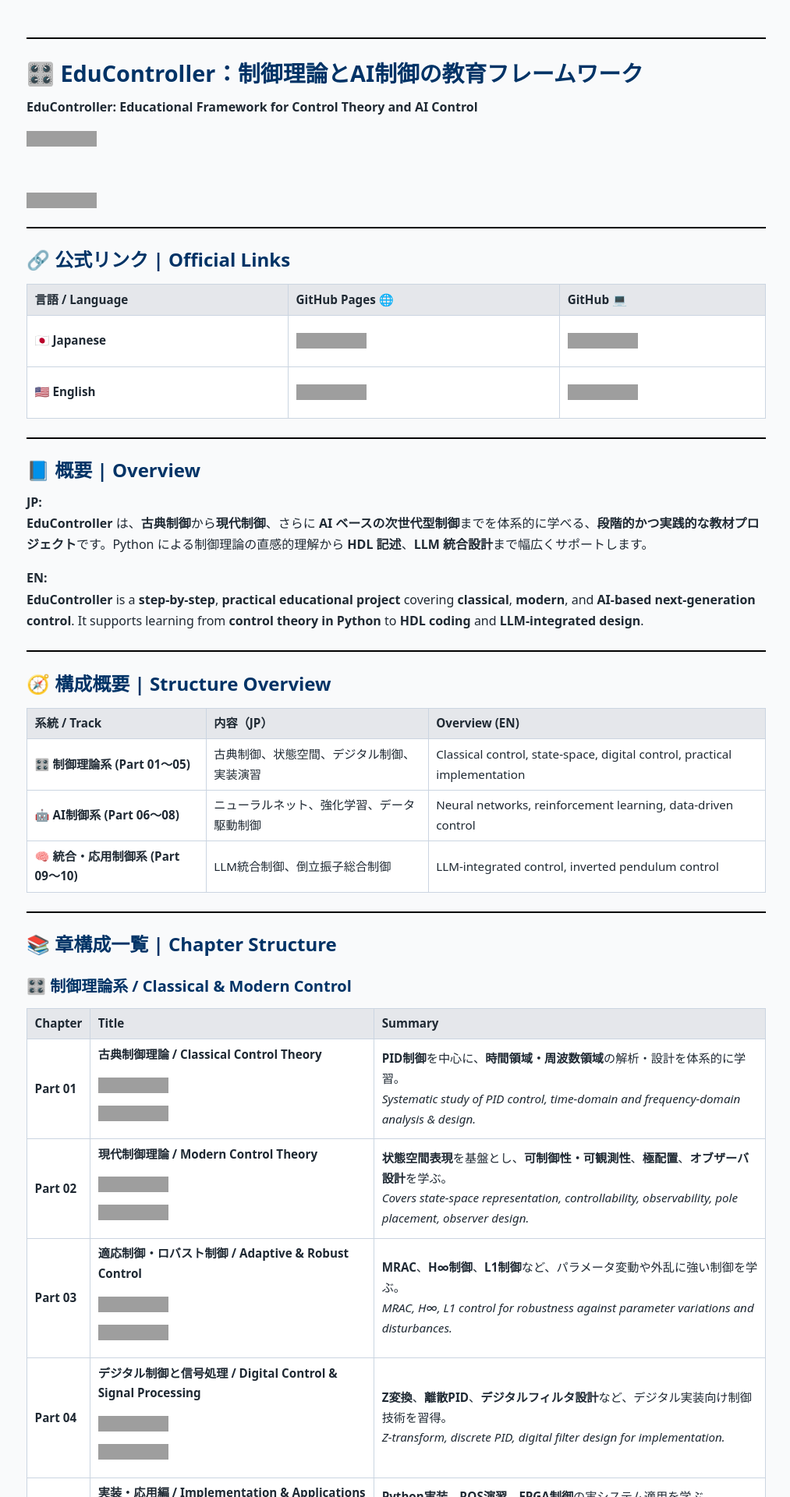
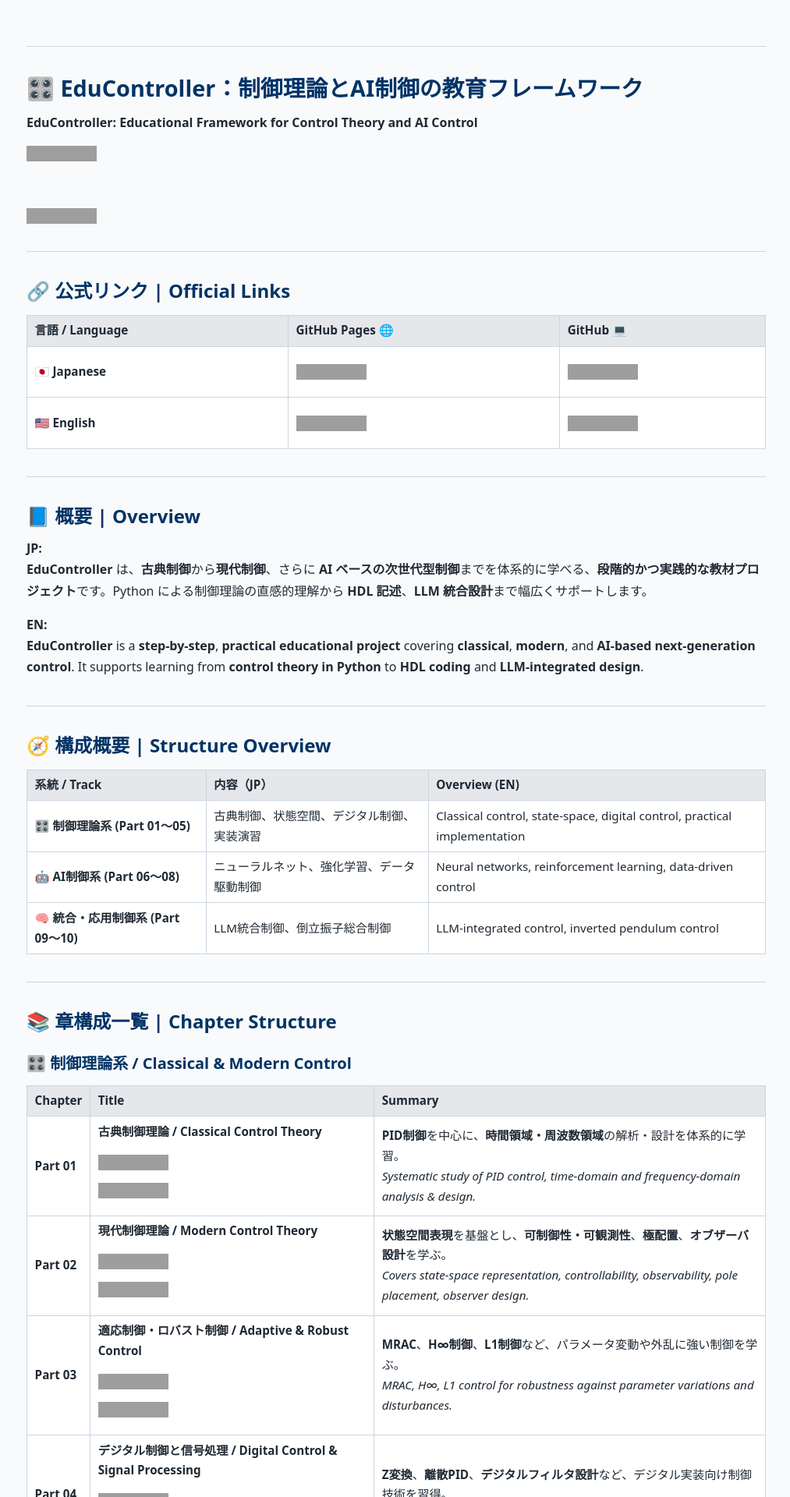
Before and after one commit to Samizo-AITL/EduController, a Jekyll site: the page built from index.md, in a window 1280 px wide. Shown: the top 1920 px of the page at 78% size, without its empty margins (96-1109 px from the left). Built offline with Jekyll 4.4.1, drawn with Linux system fonts in a browser that asks for light colours; grey boxes are pictures that could not be loaded.

Commit message:
Update style.css

```diff
--- a/assets/css/style.css
+++ b/assets/css/style.css
@@ -78,13 +78,14 @@
 }
 
 /* ==============================
-   Horizontal Rule
+   Horizontal Rule（適正化・最終）
    ============================== */
 hr {
-  border: 0;
-  border-top: 2px solid #000;
-  margin: 1.5rem 0;
+  border: none;
+  border-top: 1px solid #cbd5e1; /* テーブル枠と同格 */
+  margin: 2.2rem 0;
 }
+
 
 /* ==============================
    Media
```
